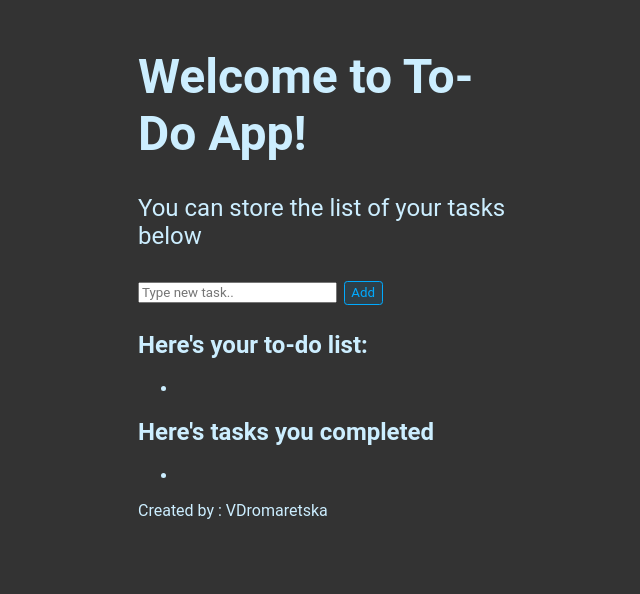
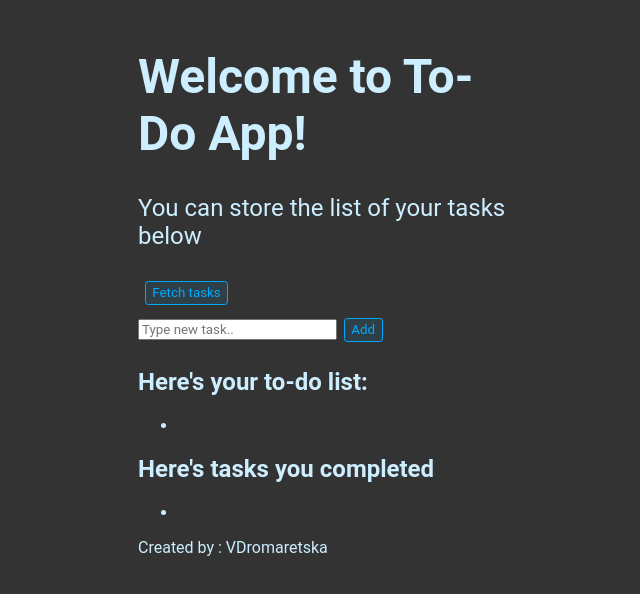
Before and after one commit to VDromaretska/todo-front, a React (Create React App) app: page / in a window 1280 px wide. Shown: the top 594 px of the page, without its empty margins (318-958 px from the left). Built offline with nearby package versions, Linux system fonts and the light colour scheme; the HTML template or start-up script is replaced by a standard one.

Commit message:
Fetching tasks from api url

```diff
--- a/package.json
+++ b/package.json
@@ -4,6 +4,7 @@
   "private": true,
   "license": "CC-BY-NC-ND-4.0",
   "dependencies": {
+    "axios": "^1.4.0",
     "react": "^18.2.0",
     "react-dom": "^18.2.0",
     "react-scripts": "5.0.1",
--- a/src/App.tsx
+++ b/src/App.tsx
@@ -2,7 +2,6 @@ import { Header } from "./components/Header";
 import { Footer } from "./components/Footer";
 import { Todo } from "./components/Todo";
 import "./main.css";
-
 function App(): JSX.Element {
   return (
     <div>
--- a/src/components/TaskInput.tsx
+++ b/src/components/TaskInput.tsx
@@ -5,12 +5,14 @@ export interface TaskInputProps {
   updateTasks: (st: string[]) => void;
   draft: string;
   setDraft: (st: string) => void;
+  apiBaseURL: string;
 }
 export function TaskInput({
   tasks,
   updateTasks,
   draft,
   setDraft,
+  apiBaseURL,
 }: TaskInputProps): JSX.Element {
   const handleAdd = () => {
     updateTasks(
--- a/src/components/Todo.tsx
+++ b/src/components/Todo.tsx
@@ -3,18 +3,40 @@ import { TaskList } from "./TaskList";
 import { TaskInput } from "./TaskInput";
 import { CompletedTaskList } from "./CompletedTaskList";
 import "../main.css";
+import axios from "axios";
+
+interface JsonTask {
+  taskBody: string;
+  AddedBy: string;
+  DueDate: string;
+}
 
 export function Todo(): JSX.Element {
   const [tasks, setTasks] = useState<string[]>([""]);
   const [completedTasks, setCompletedTasks] = useState<string[]>([""]);
   const [draft, setDraft] = useState("");
+  //   useEffect;
+  const apiBaseURL = "http://localhost:4000";
+  async function fetchNewTasks() {
+    const response = await axios.get(apiBaseURL);
+    const taskData: JsonTask[] = response.data;
+    setTasks(
+      taskData.map(
+        (t) => `${t.taskBody} added by ${t.AddedBy} due ${t.DueDate}`
+      )
+    );
+  }
   return (
     <div>
+      <button className="btn" onClick={fetchNewTasks}>
+        Fetch tasks
+      </button>
       <TaskInput
         tasks={tasks}
         updateTasks={setTasks}
         draft={draft}
         setDraft={setDraft}
+        apiBaseURL={apiBaseURL}
       />
       <TaskList
         tasks={tasks}
```
Also changed, not shown: 1 other file (tests, documents, lock files or other folders).
